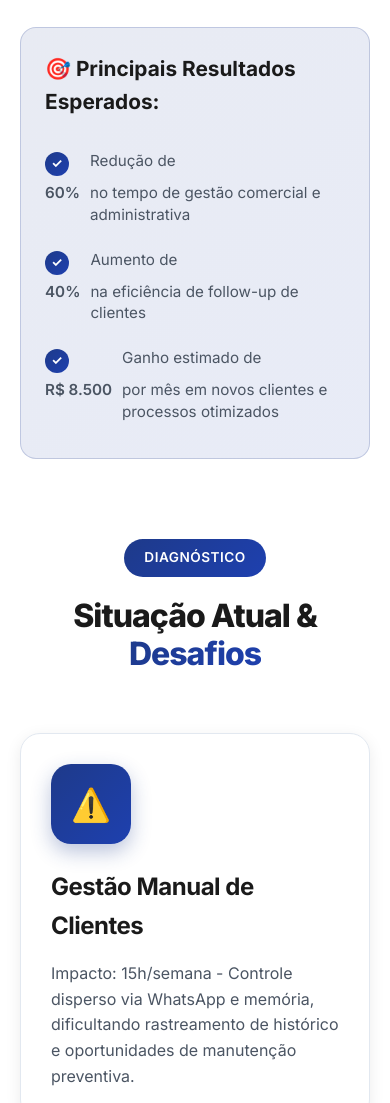
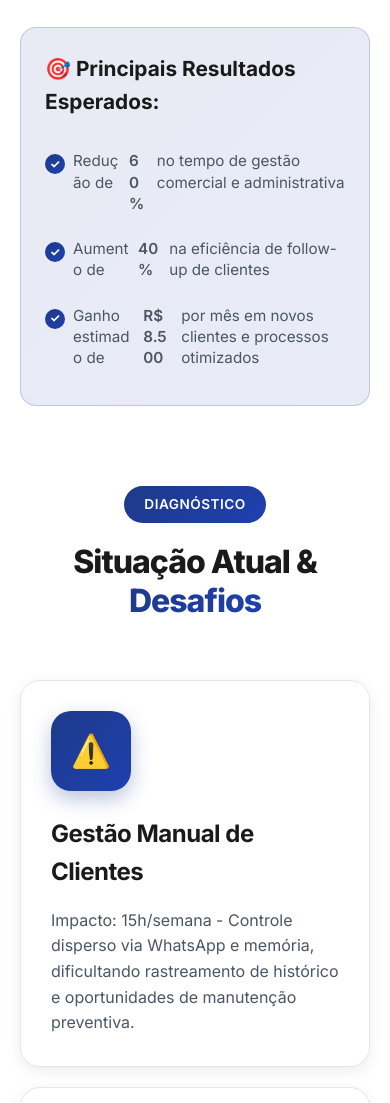
Before and after one commit to alexandremaximojr/valvetec, a plain HTML site: page index.html in a window 390 px wide. Shown: the part 1460-2563 px from the top of the page. Drawn offline with Linux system fonts and the light colour scheme.

Commit message:
Update index.html

```diff
--- a/index.html
+++ b/index.html
@@ -1206,24 +1206,26 @@ button[style*="position: fixed"] {
 }
 @media (max-width: 480px) {
   .highlight-box .feature-list li {
-    display: grid;
-    grid-template-columns: auto 1fr;
-    column-gap: 10px;
-    row-gap: 6px;
-    align-items: start;
+    display: flex;
+    align-items: flex-start;
+    gap: 8px;
     font-size: 0.95rem;
     line-height: 1.4;
     word-break: break-word;
+    flex-wrap: nowrap;
   }
 
   .highlight-box .feature-list li::before {
-    align-self: start;
-    margin-top: 2px;
+    flex-shrink: 0;
+    width: 20px;
+    height: 20px;
+    font-size: 0.75rem;
+    margin-top: 4px;
   }
 
   .highlight-box .feature-list li strong {
+    display: inline;
     font-weight: 600;
-    display: inline;
   }
 }
 
```
